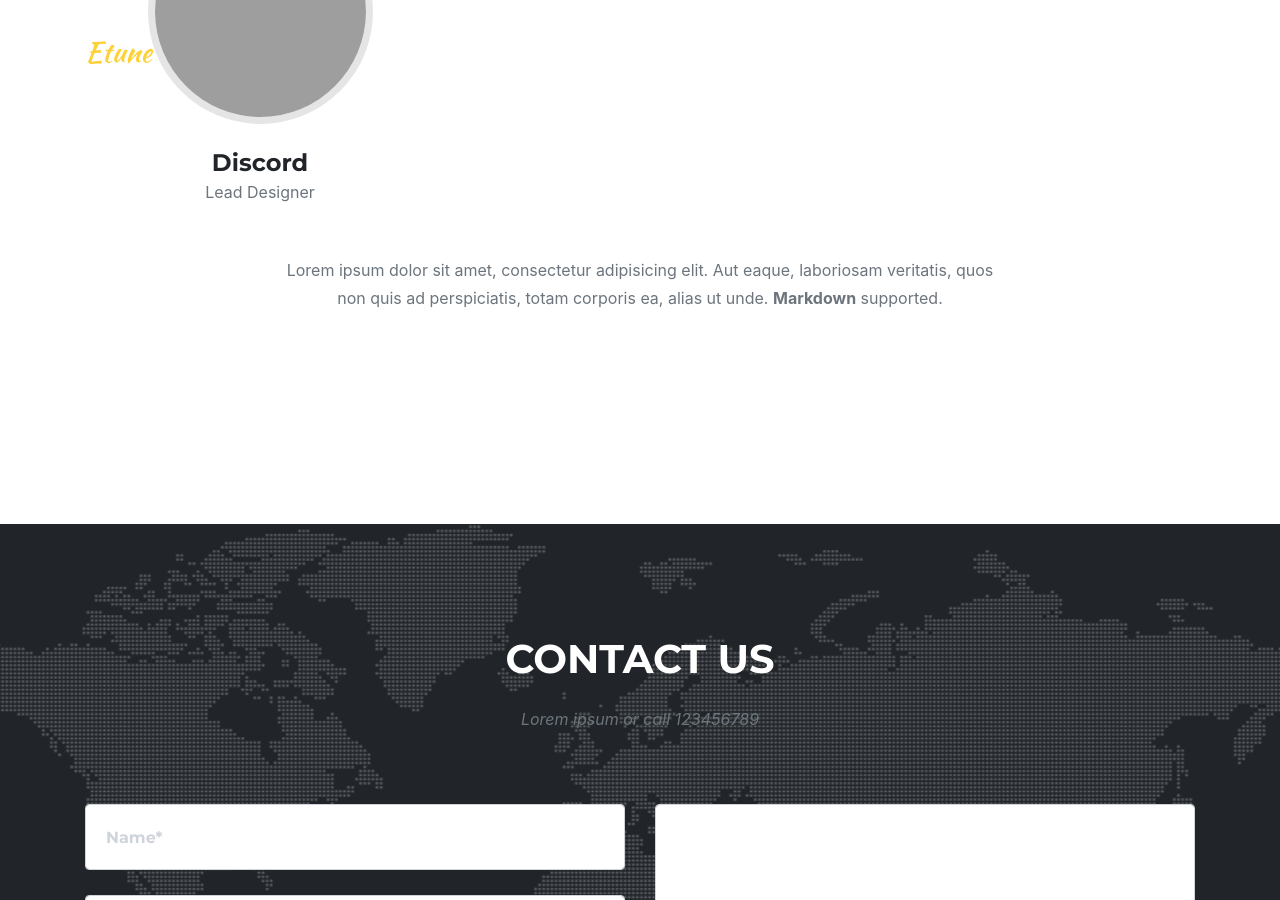
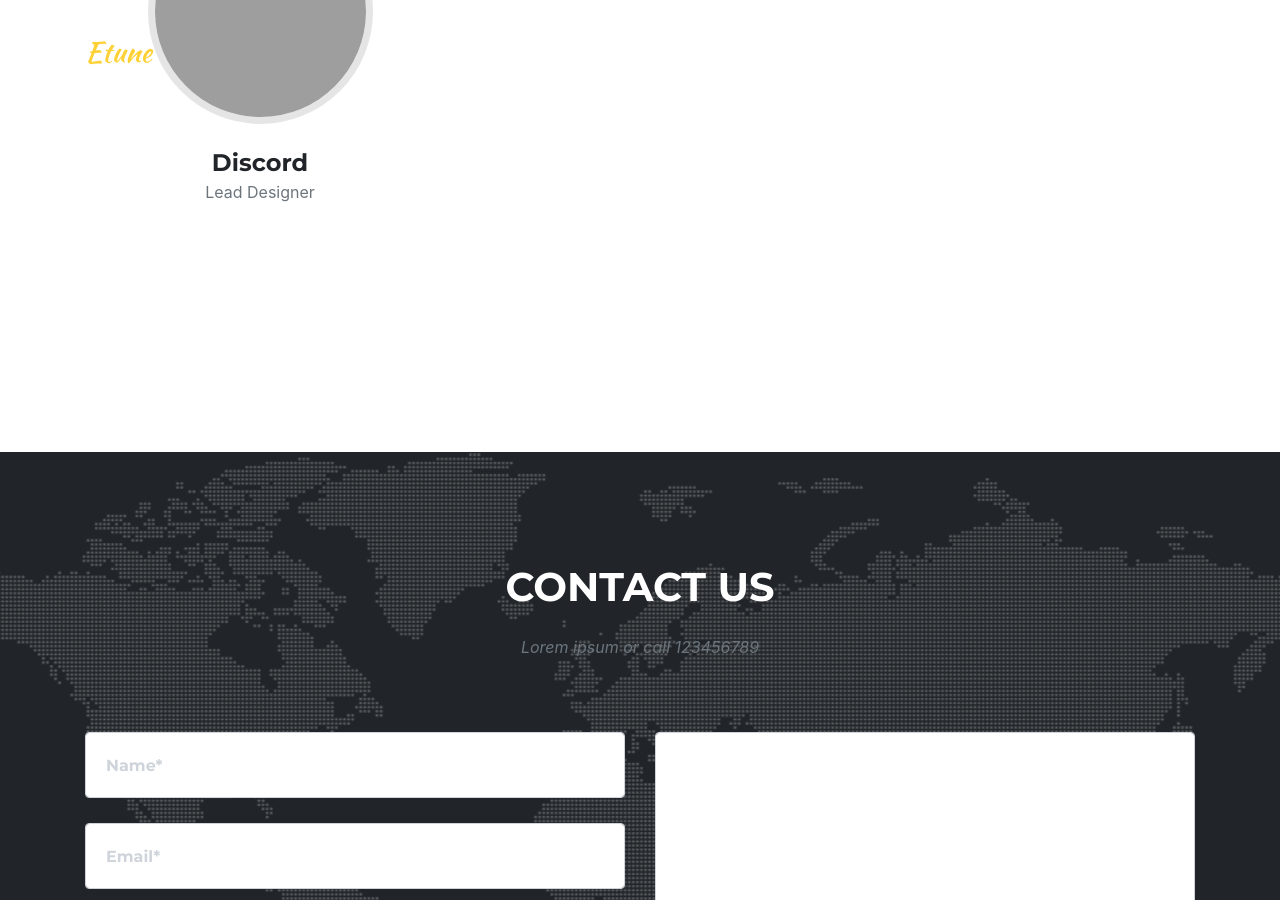
Before and after one commit to EtuneDnD/EtuneDnD.github.io, a Jekyll site: the page built from index.md, in a window 1280 px wide and 900 px high, scrolled down 3835 px. Built offline with Jekyll 4.4.1, drawn with Linux system fonts in a browser that asks for light colours; nearby versions of some CDN libraries; some web fonts are replaced; library files that are not in the unit come from our copies; a script that is not in the unit is left out; grey boxes are pictures that could not be loaded.

Commit message:
Deleting lorem ipsum

```diff
--- a/_data/sitetext.yml
+++ b/_data/sitetext.yml
@@ -101,7 +101,7 @@ en: &DEFAULT_EN
   team:
     title: "JOIN US"
     text: "This project is currently Work In Progress, join the community!"
-    subtext: Lorem ipsum dolor sit amet, consectetur adipisicing elit. Aut eaque, laboriosam veritatis, quos non quis ad perspiciatis, totam corporis ea, alias ut unde. **Markdown** supported.
+    subtext:
     section: team
     people:
       - name: "Discord"
```
